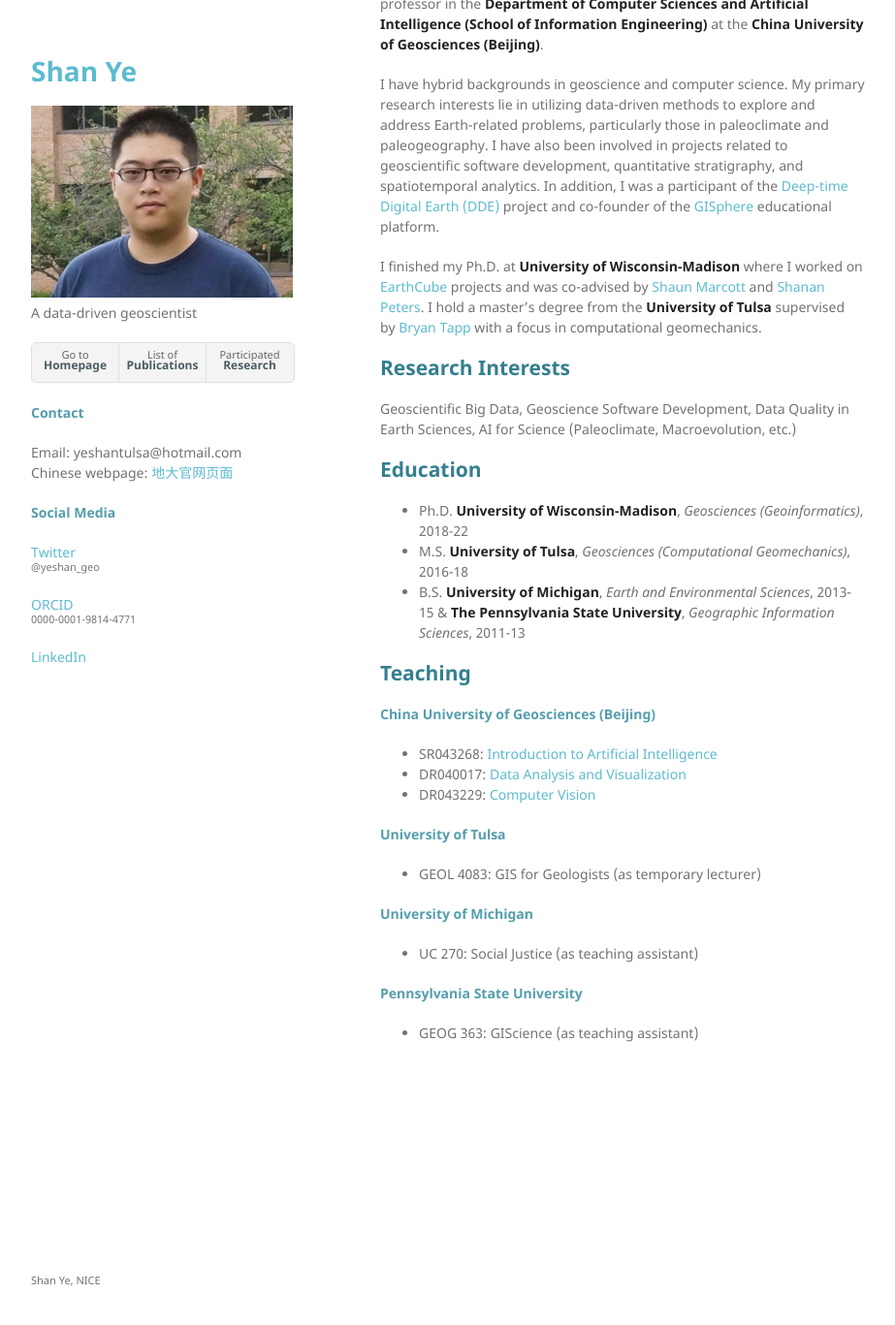
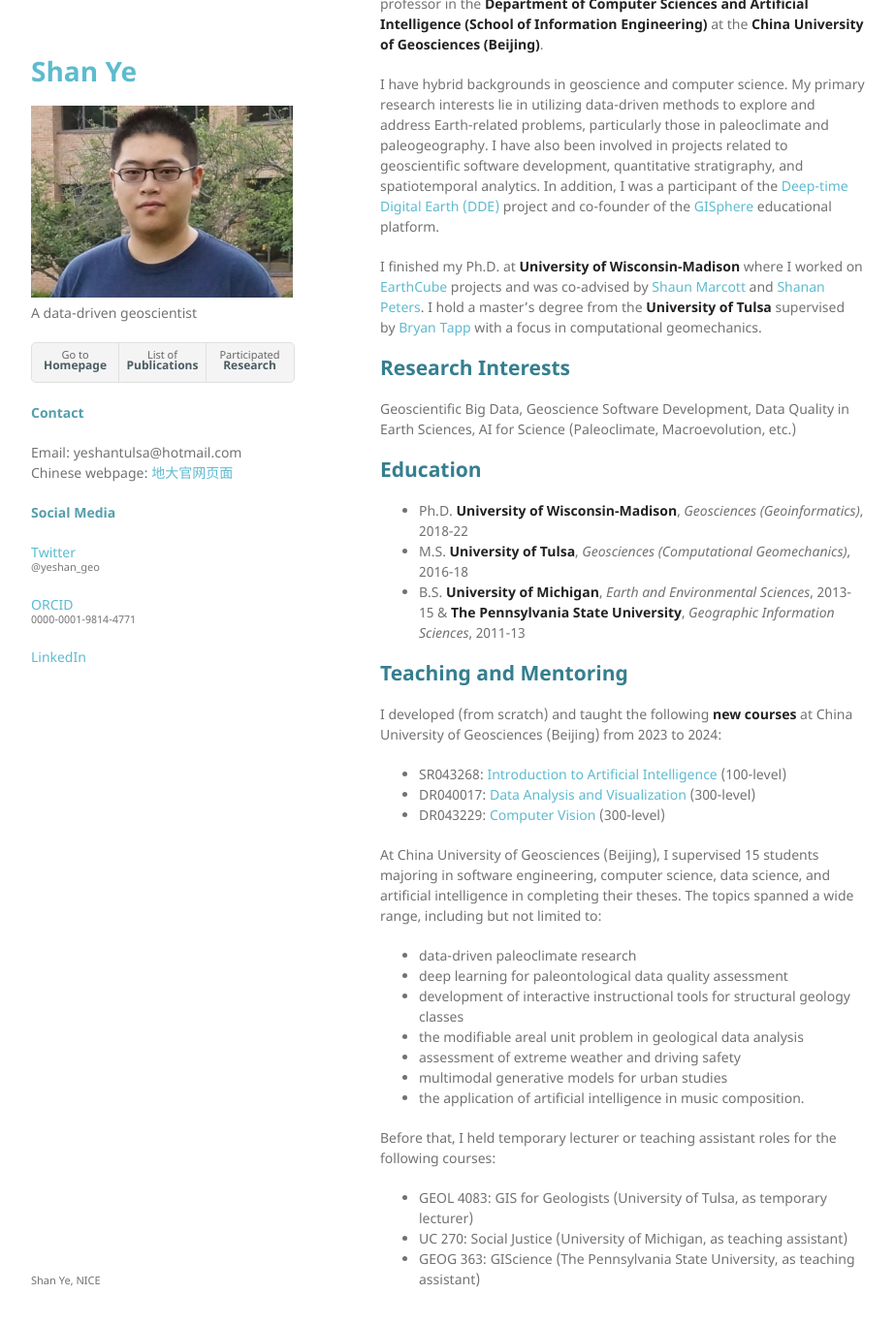
Before and after one commit to yeshan-geo/yeshan-geo.github.io, a Jekyll site: the page built from index.md, in a window 1280 px wide and 1400 px high, scrolled down 171 px. Shown: the top 1367 px of the window at 97% size, without its empty margins (178-1101 px from the left). Built offline with Jekyll 4.4.1, drawn with Linux system fonts in a browser that asks for light colours; our own code applies the rules of GitHub Pages for plain Markdown files; before the commit the page ends 1317 px from its top, so only the background shows below that.

Commit message:
Update index.md

```diff
--- a/index.md
+++ b/index.md
@@ -16,18 +16,25 @@ Geoscientific Big Data, Geoscience Software Development, Data Quality in Earth S
 - M.S. **University of Tulsa**, *Geosciences (Computational Geomechanics)*, 2016-18
 - B.S. **University of Michigan**, *Earth and Environmental Sciences*, 2013-15 & **The Pennsylvania State University**, *Geographic Information Sciences*, 2011-13
 
-## Teaching
+## Teaching and Mentoring
 
-#### China University of Geosciences (Beijing)
-- SR043268: [Introduction to Artificial Intelligence](https://yeshan-geo.github.io/pages/intro_ai)
-- DR040017: [Data Analysis and Visualization](https://yeshan-geo.github.io/pages/datavis)
-- DR043229: [Computer Vision](https://yeshan-geo.github.io/pages/computer_vision)
+I developed (from scratch) and taught the following **new courses** at China University of Geosciences (Beijing) from 2023 to 2024:
 
-#### University of Tulsa
-- GEOL 4083: GIS for Geologists (as temporary lecturer)
+- SR043268: [Introduction to Artificial Intelligence](https://yeshan-geo.github.io/pages/intro_ai) (100-level)
+- DR040017: [Data Analysis and Visualization](https://yeshan-geo.github.io/pages/datavis) (300-level)
+- DR043229: [Computer Vision](https://yeshan-geo.github.io/pages/computer_vision) (300-level)
 
-#### University of Michigan
-- UC 270: Social Justice (as teaching assistant)
+At China University of Geosciences (Beijing), I supervised 15 students majoring in software engineering, computer science, data science, and artificial intelligence in completing their theses. The topics spanned a wide range, including but not limited to:
+- data-driven paleoclimate research
+- deep learning for paleontological data quality assessment
+- development of interactive instructional tools for structural geology classes
+- the modifiable areal unit problem in geological data analysis
+- assessment of extreme weather and driving safety
+- multimodal generative models for urban studies
+- the application of artificial intelligence in music composition.
 
-#### Pennsylvania State University
-- GEOG 363: GIScience (as teaching assistant)
+Before that, I held temporary lecturer or teaching assistant roles for the following courses:
+
+- GEOL 4083: GIS for Geologists (University of Tulsa, as temporary lecturer)
+- UC 270: Social Justice (University of Michigan, as teaching assistant)
+- GEOG 363: GIScience (The Pennsylvania State University, as teaching assistant)
```
